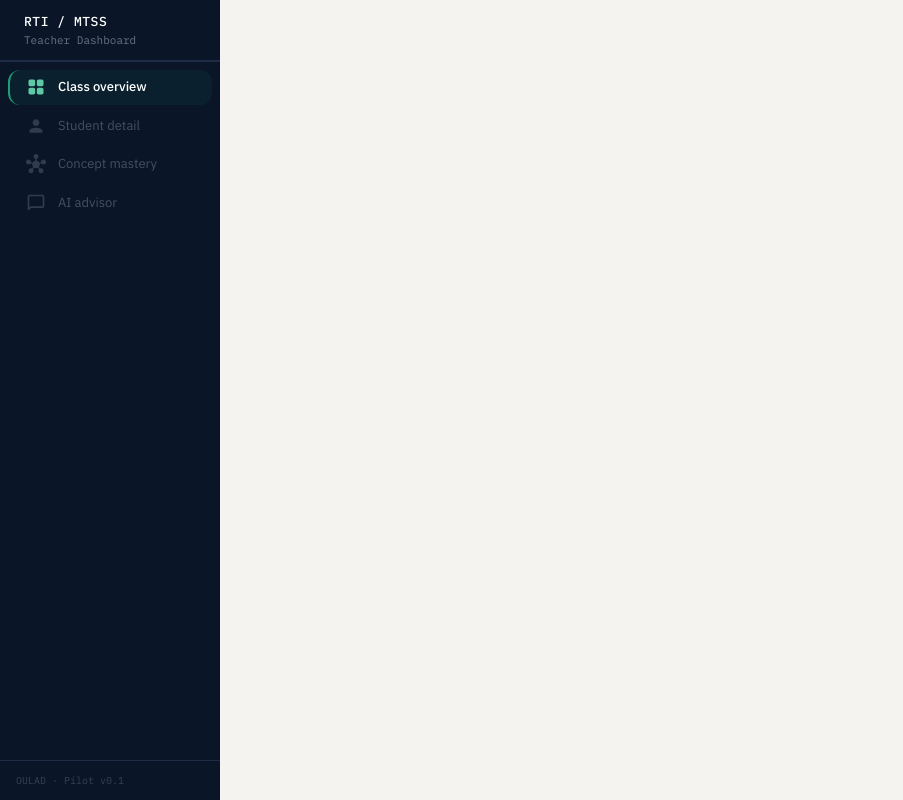
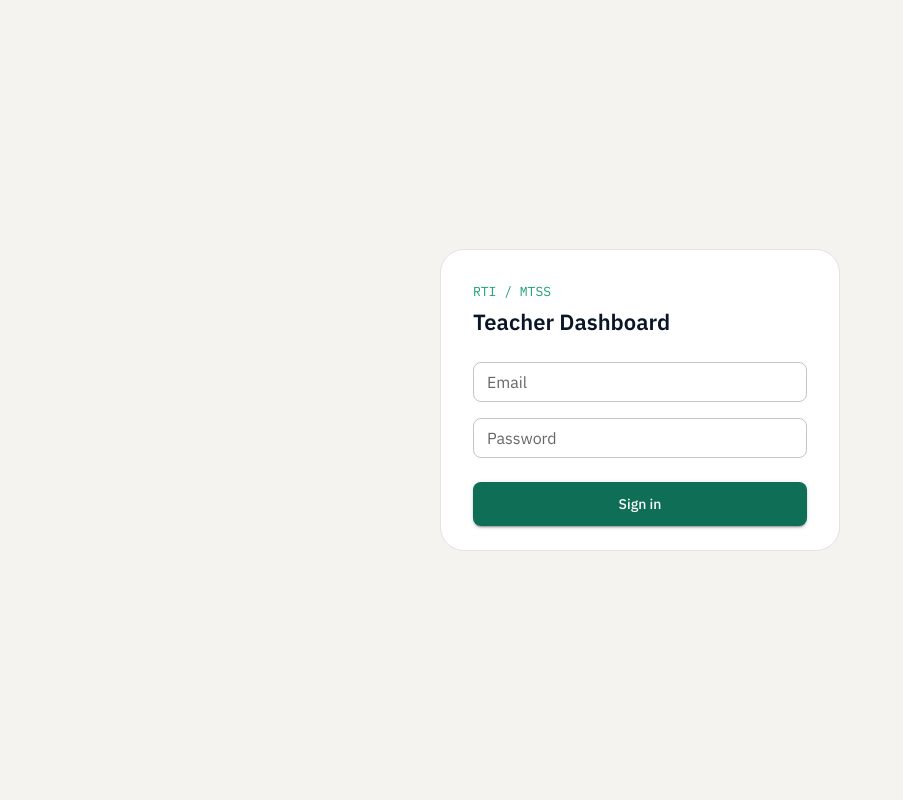
Before and after one commit to AIRC-Edu-Agentic-AI/Agentic-Teacher-Dashboard, a React (Vite) app: page /login in a window 1280 px wide. Shown: the whole page, without its empty margins (0-903 px from the left). Built offline with nearby package versions, Linux system fonts and the light colour scheme.

Commit message:
feat: login system + logout + route protection + user filtering

```diff
--- a/package.json
+++ b/package.json
@@ -16,10 +16,12 @@
     "@mui/icons-material": "^5.15.20",
     "@mui/material": "^5.15.20",
     "@tanstack/react-query": "^5.40.0",
+    "bcryptjs": "^3.0.3",
     "cors": "^2.8.6",
     "d3": "^7.9.0",
     "dotenv": "^17.4.2",
     "express": "^5.2.1",
+    "jsonwebtoken": "^9.0.3",
     "mongodb": "^7.2.0",
     "papaparse": "^5.4.1",
     "react": "^18.3.1",
@@ -29,9 +31,11 @@
     "zustand": "^4.5.2"
   },
   "devDependencies": {
+    "@types/bcryptjs": "^2.4.6",
     "@types/cors": "^2.8.19",
     "@types/d3": "^7.4.3",
     "@types/express": "^5.0.6",
+    "@types/jsonwebtoken": "^9.0.10",
     "@types/node": "^20.19.39",
     "@types/papaparse": "^5.3.14",
     "@types/react": "^18.3.3",
--- a/src/App.tsx
+++ b/src/App.tsx
@@ -1,4 +1,4 @@
-import { BrowserRouter, Routes, Route } from 'react-router-dom'
+import { BrowserRouter, Routes, Route, Navigate } from 'react-router-dom'
 import { QueryClient, QueryClientProvider } from '@tanstack/react-query'
 import { ThemeProvider, createTheme, CssBaseline } from '@mui/material'
 import { Shell } from './shared/components/Shell'
@@ -6,6 +6,8 @@ import { DashboardView } from './modules/dashboard/views/DashboardView'
 import { StudentDetailView } from './modules/student/views/StudentDetailView'
 import { ChatView } from './modules/chat/views/ChatView'
 import { MasteryView } from './modules/mastery/views/MasteryView'
+import { LoginView } from './modules/auth/views/LoginView'
+import { useAuthStore } from './shared/stores/authStore'
 
 const queryClient = new QueryClient({
   defaultOptions: {
@@ -19,9 +21,7 @@ const theme = createTheme({
     secondary: { main: '#BA7517' },
     background: { default: '#F4F3F0', paper: '#ffffff' },
   },
-  typography: {
-    fontFamily: '"IBM Plex Sans", sans-serif',
-  },
+  typography: { fontFamily: '"IBM Plex Sans", sans-serif' },
   shape: { borderRadius: 8 },
   components: {
     MuiButton: {
@@ -29,14 +29,15 @@ const theme = createTheme({
         root: { textTransform: 'none', fontFamily: '"IBM Plex Sans", sans-serif', fontWeight: 500 },
       },
     },
-    MuiChip: {
-      styleOverrides: { root: { fontFamily: '"IBM Plex Mono", monospace' } },
-    },
-    MuiTableCell: {
-      styleOverrides: { root: { fontFamily: '"IBM Plex Sans", sans-serif' } },
-    },
+    MuiChip: { styleOverrides: { root: { fontFamily: '"IBM Plex Mono", monospace' } } },
+    MuiTableCell: { styleOverrides: { root: { fontFamily: '"IBM Plex Sans", sans-serif' } } },
   },
 })
+
+function PrivateRoute({ children }: { children: React.ReactNode }) {
+  const token = useAuthStore((s) => s.token)
+  return token ? <>{children}</> : <Navigate to="/login" replace />
+}
 
 export default function App() {
   return (
@@ -44,15 +45,15 @@ export default function App() {
       <ThemeProvider theme={theme}>
         <CssBaseline />
         <BrowserRouter>
-          <Shell>
-            <Routes>
-              <Route path="/" element={<DashboardView />} />
-              <Route path="/student/:id" element={<StudentDetailView />} />
-              <Route path="/student" element={<StudentDetailView />} />
-              <Route path="/mastery" element={<MasteryView />} />
-              <Route path="/chat" element={<ChatView />} />
-            </Routes>
-          </Shell>
+          <Routes>
+            <Route path="/login" element={<LoginView />} />
+            <Route path="/" element={<PrivateRoute><Shell><DashboardView /></Shell></PrivateRoute>} />
+            <Route path="/student/:id" element={<PrivateRoute><Shell><StudentDetailView /></Shell></PrivateRoute>} />
+            <Route path="/student" element={<PrivateRoute><Shell><StudentDetailView /></Shell></PrivateRoute>} />
+            <Route path="/mastery" element={<PrivateRoute><Shell><MasteryView /></Shell></PrivateRoute>} />
+            <Route path="/chat" element={<PrivateRoute><Shell><ChatView /></Shell></PrivateRoute>} />
+            <Route path="*" element={<Navigate to="/" replace />} />
+          </Routes>
         </BrowserRouter>
       </ThemeProvider>
     </QueryClientProvider>
--- /dev/null
+++ b/src/modules/auth/views/LoginView.tsx
@@ -0,0 +1,69 @@
+import { useState } from 'react'
+import { useNavigate } from 'react-router-dom'
+import { Box, Card, CardContent, TextField, Button, Typography, Alert, CircularProgress } from '@mui/material'
+import { useAuthStore } from '../../../shared/stores/authStore'
+
+export function LoginView() {
+  const navigate = useNavigate()
+  const login = useAuthStore((s) => s.login)
+  const [email, setEmail] = useState('')
+  const [password, setPassword] = useState('')
+  const [error, setError] = useState('')
+  const [loading, setLoading] = useState(false)
+
+  const handleLogin = async () => {
+    setLoading(true)
+    setError('')
+    try {
+      const res = await fetch('http://localhost:8000/api/login', {
+        method: 'POST',
+        headers: { 'Content-Type': 'application/json' },
+        body: JSON.stringify({ email, password }),
+      })
+      const data = await res.json()
+      if (!res.ok) throw new Error(data.error || 'Login failed')
+      login(data.token, data.user)
+      navigate('/')
+    } catch (e: any) {
+      setError(e.message)
+    } finally {
+      setLoading(false)
+    }
+  }
+
+  return (
+    <Box sx={{ display: 'flex', alignItems: 'center', justifyContent: 'center', height: '100vh', bgcolor: '#F4F3F0' }}>
+      <Card elevation={0} sx={{ width: 400, border: '1px solid #E5E3DC', borderRadius: 3 }}>
+        <CardContent sx={{ p: 4 }}>
+          <Typography sx={{ fontFamily: '"IBM Plex Mono", monospace', fontSize: 13, color: '#1D9E75', mb: 0.5 }}>
+            RTI / MTSS
+          </Typography>
+          <Typography sx={{ fontFamily: '"IBM Plex Sans", sans-serif', fontSize: 22, fontWeight: 600, color: '#0A1628', mb: 3 }}>
+            Teacher Dashboard
+          </Typography>
+
+          {error && <Alert severity="error" sx={{ mb: 2, borderRadius: 2 }}>{error}</Alert>}
+
+          <TextField
+            fullWidth label="Email" type="email" size="small"
+            value={email} onChange={(e) => setEmail(e.target.value)}
+            sx={{ mb: 2 }}
+          />
+          <TextField
+            fullWidth label="Password" type="password" size="small"
+            value={password} onChange={(e) => setPassword(e.target.value)}
+            onKeyDown={(e) => e.key === 'Enter' && handleLogin()}
+            sx={{ mb: 3 }}
+          />
+
+          <Button
+            fullWidth variant="contained" onClick={handleLogin} disabled={loading}
+            sx={{ bgcolor: '#0F6E56', '&:hover': { bgcolor: '#085041' }, py: 1.2 }}
+          >
+            {loading ? <CircularProgress size={20} sx={{ color: '#fff' }} /> : 'Sign in'}
+          </Button>
+        </CardContent>
+      </Card>
+    </Box>
+  )
+}
--- a/src/modules/dashboard/views/DashboardView.tsx
+++ b/src/modules/dashboard/views/DashboardView.tsx
@@ -7,6 +7,7 @@ import { useQuery } from '@tanstack/react-query'
 import { useNavigate } from 'react-router-dom'
 import { container } from '../../../di/container'
 import { useContextStore } from '../../../shared/stores/contextStore'
+import { useAuthStore } from '../../../shared/stores/authStore'
 import { RiskTilesRow } from '../components/RiskTilesRow'
 import { TierDistributionChart } from '../components/TierDistributionChart'
 import { MarkDistributionChart } from '../components/MarkDistributionChart'
@@ -15,36 +16,37 @@ import type { StudentProfile } from '../../../types/domain'
 
 export function DashboardView() {
   const navigate = useNavigate()
+  const user = useAuthStore((s) => s.user)
   const {
     selectedModule, selectedPresentation, currentWeek,
     setModule, setPresentation, setCurrentWeek, setNumWeeks, setActiveStudent,
   } = useContextStore()
 
-  // Load index of available courses
   const { data: index, isLoading: indexLoading, error: indexError } = useQuery({
     queryKey: ['oulad-index'],
     queryFn: () => container.dataService.getIndex(),
     retry: false,
   })
 
-  // Auto-select first course when index loads
   useEffect(() => {
     if (index && !selectedModule && index.courses.length > 0) {
-      const first = index.courses[0]
+      const first = index.courses.find((c) =>
+        (!user?.modules?.length || user.modules.includes(c.module)) &&
+        (!user?.presentations?.length || user.presentations.includes(c.presentation))
+      )
+      if (!first) return
       setModule(first.module)
       setPresentation(first.presentation)
       setNumWeeks(first.num_weeks)
     }
-  }, [index, selectedModule, setModule, setPresentation, setNumWeeks])
+  }, [index, selectedModule, user, setModule, setPresentation, setNumWeeks])
 
-  // Load course data when module/presentation is selected
   const { data: course, isLoading: courseLoading } = useQuery({
     queryKey: ['course', selectedModule, selectedPresentation],
     queryFn: () => container.dataService.getCourse(selectedModule, selectedPresentation),
     enabled: !!selectedModule && !!selectedPresentation,
   })
 
-  // Update numWeeks when course loads
   useEffect(() => {
     if (course) setNumWeeks(course.num_weeks)
   }, [course, setNumWeeks])
@@ -52,10 +54,15 @@ export function DashboardView() {
   const numWeeks = course?.num_weeks ?? 39
   const students = course?.students ?? []
 
-  // Grouped presentations by module
-  const moduleOptions = [...new Set(index?.courses.map((c) => c.module) ?? [])]
+  const moduleOptions = [...new Set(
+    index?.courses
+      .filter((c) => !user?.modules?.length || user.modules.includes(c.module))
+      .map((c) => c.module) ?? []
+  )]
+
   const presentationOptions = index?.courses
     .filter((c) => c.module === selectedModule)
+    .filter((c) => !user?.presentations?.length || user.presentations.includes(c.presentation))
     .map((c) => c.presentation) ?? []
 
   const handleStudentSelect = (s: StudentProfile) => {
@@ -76,7 +83,6 @@ export function DashboardView() {
 
   return (
     <Box sx={{ display: 'flex', flexDirection: 'column', height: '100%', overflow: 'hidden' }}>
-      {/* Header toolbar */}
       <Toolbar
         sx={{
           bgcolor: '#fff', borderBottom: '1px solid #E5E3DC', gap: 2, flexWrap: 'wrap',
@@ -94,7 +100,10 @@ export function DashboardView() {
             label="Module"
             onChange={(e) => {
               const mod = e.target.value
-              const firstPres = index?.courses.find((c) => c.module === mod)?.presentation ?? ''
+              const firstPres = index?.courses
+                .filter((c) => c.module === mod)
+                .find((c) => !user?.presentations?.length || user.presentations.includes(c.presentation))
+                ?.presentation ?? ''
               setModule(mod)
               setPresentation(firstPres)
             }}
@@ -125,12 +134,9 @@ export function DashboardView() {
             Week
           </Typography>
           <Slider
-            min={1}
-            max={numWeeks}
-            value={currentWeek}
+            min={1} max={numWeeks} value={currentWeek}
             onChange={(_, v) => setCurrentWeek(v as number)}
-            size="small"
-            sx={{ color: '#1D9E75', flex: 1 }}
+            size="small" sx={{ color: '#1D9E75', flex: 1 }}
           />
           <Typography sx={{ fontSize: 12, fontFamily: '"IBM Plex Mono", monospace', color: '#0A1628', minWidth: 36 }}>
             {currentWeek}/{numWeeks}
@@ -138,7 +144,6 @@ export function DashboardView() {
         </Box>
       </Toolbar>
 
-      {/* Content */}
       <Box sx={{ flex: 1, overflow: 'auto', p: 3 }}>
         {(indexLoading || courseLoading) && (
           <Box sx={{ display: 'flex', gap: 1.5, alignItems: 'center', mb: 3 }}>
@@ -152,7 +157,6 @@ export function DashboardView() {
         {students.length > 0 && (
           <>
             <RiskTilesRow students={students} currentWeek={currentWeek} />
-
             <Box sx={{ display: 'grid', gridTemplateColumns: '1fr 380px', gap: 2, mb: 2, alignItems: 'start' }}>
               <StudentRiskTable
                 students={students}
--- a/src/shared/components/Shell.tsx
+++ b/src/shared/components/Shell.tsx
@@ -1,11 +1,13 @@
-import React, { useState } from 'react'
+import React from 'react'
 import {
   Box, Drawer, List, ListItemButton, ListItemIcon, ListItemText,
-  Toolbar, Typography, Divider, Chip, Tooltip,
+  Toolbar, Typography, Divider, Chip, Tooltip, IconButton,
 } from '@mui/material'
+import LogoutIcon from '@mui/icons-material/LogoutRounded'
 import { useLocation, useNavigate } from 'react-router-dom'
 import { moduleRegistry } from '../../modules/registry'
 import { useContextStore } from '../stores/contextStore'
+import { useAuthStore } from '../stores/authStore'
 
 const DRAWER_WIDTH = 220
 
@@ -13,12 +15,17 @@ export function Shell({ children }: { children: React.ReactNode }) {
   const location = useLocation()
   const navigate = useNavigate()
   const { selectedModule, selectedPresentation, currentWeek, activeStudent } = useContextStore()
+  const { user, logout } = useAuthStore()
 
   const hasData = selectedModule && selectedPresentation
 
+  const handleLogout = () => {
+    logout()
+    navigate('/login')
+  }
+
   return (
     <Box sx={{ display: 'flex', height: '100vh', bgcolor: '#F4F3F0' }}>
-      {/* Sidebar */}
       <Drawer
         variant="permanent"
         sx={{
@@ -36,15 +43,7 @@ export function Shell({ children }: { children: React.ReactNode }) {
       >
         <Toolbar sx={{ px: 2, py: 1.5, minHeight: '60px !important' }}>
           <Box>
-            <Typography
-              sx={{
-                fontFamily: '"IBM Plex Mono", monospace',
-                fontSize: 13,
-                fontWeight: 500,
-                color: '#fff',
-                letterSpacing: '0.04em',
-              }}
-            >
+            <Typography sx={{ fontFamily: '"IBM Plex Mono", monospace', fontSize: 13, fontWeight: 500, color: '#fff', letterSpacing: '0.04em' }}>
               RTI / MTSS
             </Typography>
             <Typography sx={{ fontSize: 11, color: '#6B7280', fontFamily: '"IBM Plex Mono", monospace' }}>
@@ -52,6 +51,25 @@ export function Shell({ children }: { children: React.ReactNode }) {
             </Typography>
           </Box>
         </Toolbar>
+
+        <Divider sx={{ borderColor: '#1E2D45' }} />
+
+        {/* User info */}
+        <Box sx={{ px: 2, py: 1.5, display: 'flex', alignItems: 'center', justifyContent: 'space-between' }}>
+          <Box>
+            <Typography sx={{ fontSize: 12, color: '#fff', fontFamily: '"IBM Plex Sans", sans-serif', fontWeight: 500 }}>
+              {user?.name}
+            </Typography>
+            <Typography sx={{ fontSize: 10, color: '#6B7280', fontFamily: '"IBM Plex Mono", monospace', textTransform: 'capitalize' }}>
+              {user?.role}
+            </Typography>
+          </Box>
+          <Tooltip title="Sign out" placement="right">
+            <IconButton onClick={handleLogout} size="small" sx={{ color: '#6B7280', '&:hover': { color: '#E24B4A', bgcolor: '#E24B4A11' } }}>
+              <LogoutIcon fontSize="small" />
+            </IconButton>
+          </Tooltip>
+        </Box>
 
         <Divider sx={{ borderColor: '#1E2D45' }} />
 
@@ -86,18 +104,13 @@ export function Shell({ children }: { children: React.ReactNode }) {
           {moduleRegistry.map((mod) => {
             const active = location.pathname.startsWith(mod.path)
             return (
-              <Tooltip
-                key={mod.id}
-                title={!hasData && mod.id !== 'dashboard' ? 'Select a module first' : ''}
-                placement="right"
-              >
+              <Tooltip key={mod.id} title={!hasData && mod.id !== 'dashboard' ? 'Select a module first' : ''} placement="right">
                 <span>
                   <ListItemButton
                     disabled={!hasData && mod.id !== 'dashboard'}
                     onClick={() => navigate(mod.path)}
                     sx={{
-                      borderRadius: 1.5,
-                      mb: 0.5,
+                      borderRadius: 1.5, mb: 0.5,
                       bgcolor: active ? '#1D9E7514' : 'transparent',
                       borderLeft: active ? '2px solid #1D9E75' : '2px solid transparent',
                       '&:hover': { bgcolor: '#1E2D45' },
@@ -131,7 +144,6 @@ export function Shell({ children }: { children: React.ReactNode }) {
         </Box>
       </Drawer>
 
-      {/* Main content */}
       <Box component="main" sx={{ flexGrow: 1, overflow: 'auto', display: 'flex', flexDirection: 'column' }}>
         {children}
       </Box>
--- /dev/null
+++ b/src/shared/stores/authStore.ts
@@ -0,0 +1,28 @@
+import { create } from 'zustand'
+import { persist } from 'zustand/middleware'
+
+interface AuthUser {
+  name: string
+  role: string
+  modules: string[]
+  presentations: string[]
+}
+
+interface AuthStore {
+  token: string | null
+  user: AuthUser | null
+  login: (token: string, user: AuthUser) => void
+  logout: () => void
+}
+
+export const useAuthStore = create<AuthStore>()(
+  persist(
+    (set) => ({
+      token: null,
+      user: null,
+      login: (token, user) => set({ token, user }),
+      logout: () => set({ token: null, user: null }),
+    }),
+    { name: 'auth-storage' }
+  )
+)
```
Also changed, not shown: 2 other files (tests, documents, lock files or other folders).
